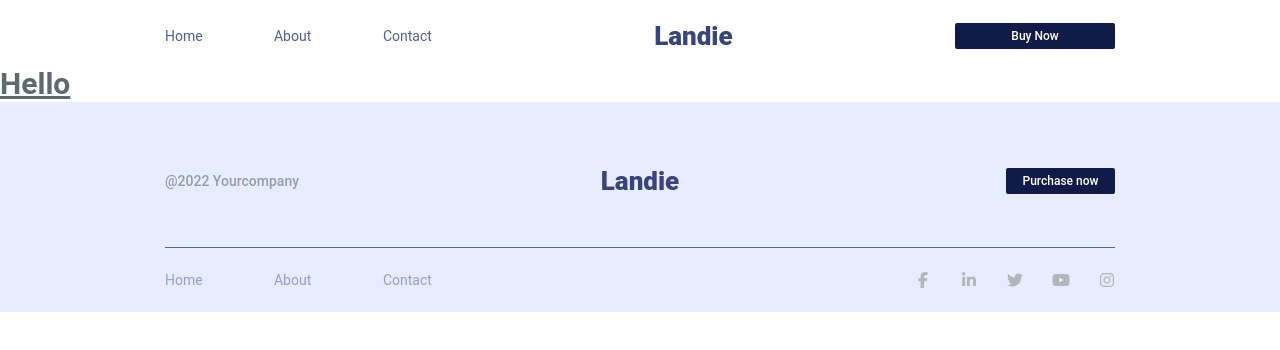
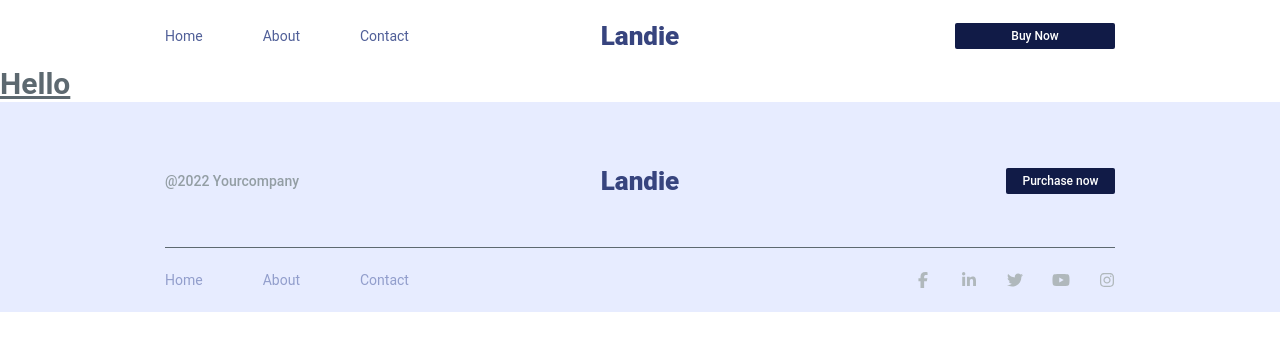
Before and after one commit to qatta93/landie, a Next.js app: page / in a window 1280 px wide. Shown: the top 350 px of the page. Built offline with nearby package versions, Linux system fonts and the light colour scheme; what tailwindcss-inner-border would draw is missing.

Commit message:
style: change grid to flex in nav buttons - navbar && footer

```diff
--- a/app/(components)/Footer.tsx
+++ b/app/(components)/Footer.tsx
@@ -23,9 +23,9 @@ const Footer = () => {
       </section>
       <hr className=" h-px bg-grey-200 mt-[47px] mb-[20px]"/>
       <section className="flex justify-between">
-        <nav className="grid grid-cols-3 gap-x-[60px] text-sm text-blue-300 leading-6 cursor-pointer">
-          <Link href='/home'>Home</Link>
-          <Link href='/about'>About</Link>
+        <nav className="flex text-sm text-blue-300 leading-6 cursor-pointer">
+          <Link href='/home' className="mr-[60px]">Home</Link>
+          <Link href='/about' className="mr-[60px]">About</Link>
           <Link href='/contact'>Contact</Link>
         </nav>
         <ul className="grid grid-cols-5 gap-x-[30px] text-grey-300">
--- a/app/(components)/Navbar.tsx
+++ b/app/(components)/Navbar.tsx
@@ -4,18 +4,23 @@ import Button from "./Button";
 const Navbar = () => {
   return (
     <nav className="flex justify-between h-[60px] w-full mt-1.5 px-[165px]">
-      <section className="grid grid-cols-3 gap-x-[60px] content-center text-sm text-blue-500 cursor-pointer">
-        <Link href='/home'>Home</Link>
-        <Link href='/about'>About</Link>
+      <section className="flex-1 my-auto">
+        {/* <div className="grid grid-cols-3 gap-x-[60px] content-center text-sm text-blue-500 cursor-pointer"> */}
+        <div className="flex text-sm text-blue-500 cursor-pointer">
+          <Link href='/home' className="mr-[60px]">Home</Link>
+          <Link href='/about' className="mr-[60px]">About</Link>
           <Link href='/contact'>Contact</Link>
+        </div>
       </section>
       <h3 className=" text-blue-600 my-auto">Landie</h3>
+      <div className="flex-1 my-auto text-right">
         <Button
           className="my-auto"
           variant={'primary'}
           size={'sm'}>
           Buy Now
         </Button>
+      </div>
     </nav>
   )
 }
```
Lines whose indentation alone changed are shown as unchanged.
